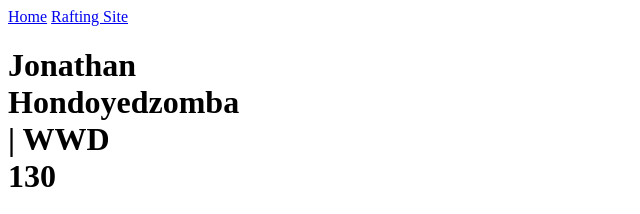
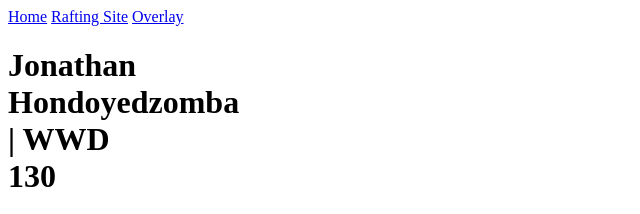
Before and after one commit to Jonahondo02/wwd130, a plain HTML site: page index.html in a window 1280 px wide. Shown: the top 214 px of the page, 0-640 px from the left. Drawn offline with Linux system fonts and the light colour scheme.

Commit message:
Update index.html

```diff
--- a/index.html
+++ b/index.html
@@ -16,6 +16,7 @@
         <nav>
             <a href="#">Home</a>
             <a href="wwr">Rafting Site</a>
+            <a href="overlay.html">Overlay</a>
         </nav>
     </header>
     <main>
```
